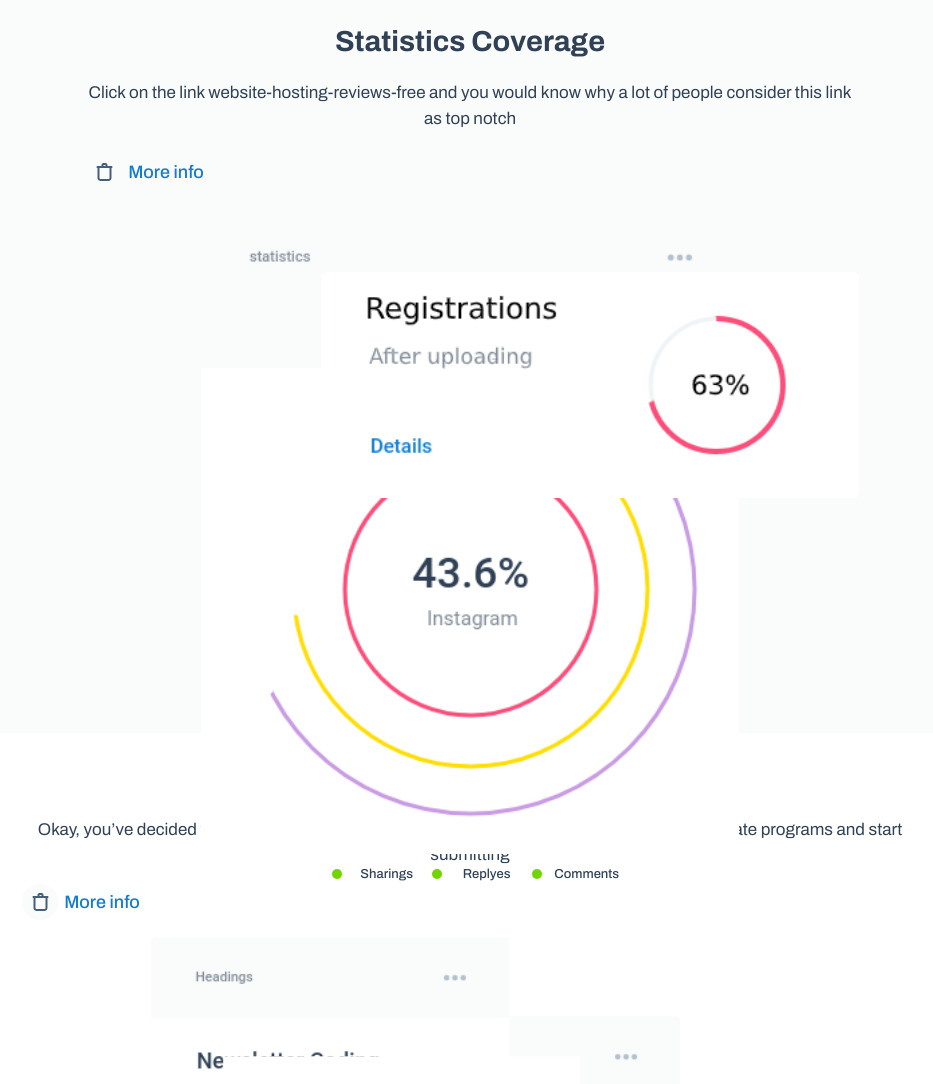
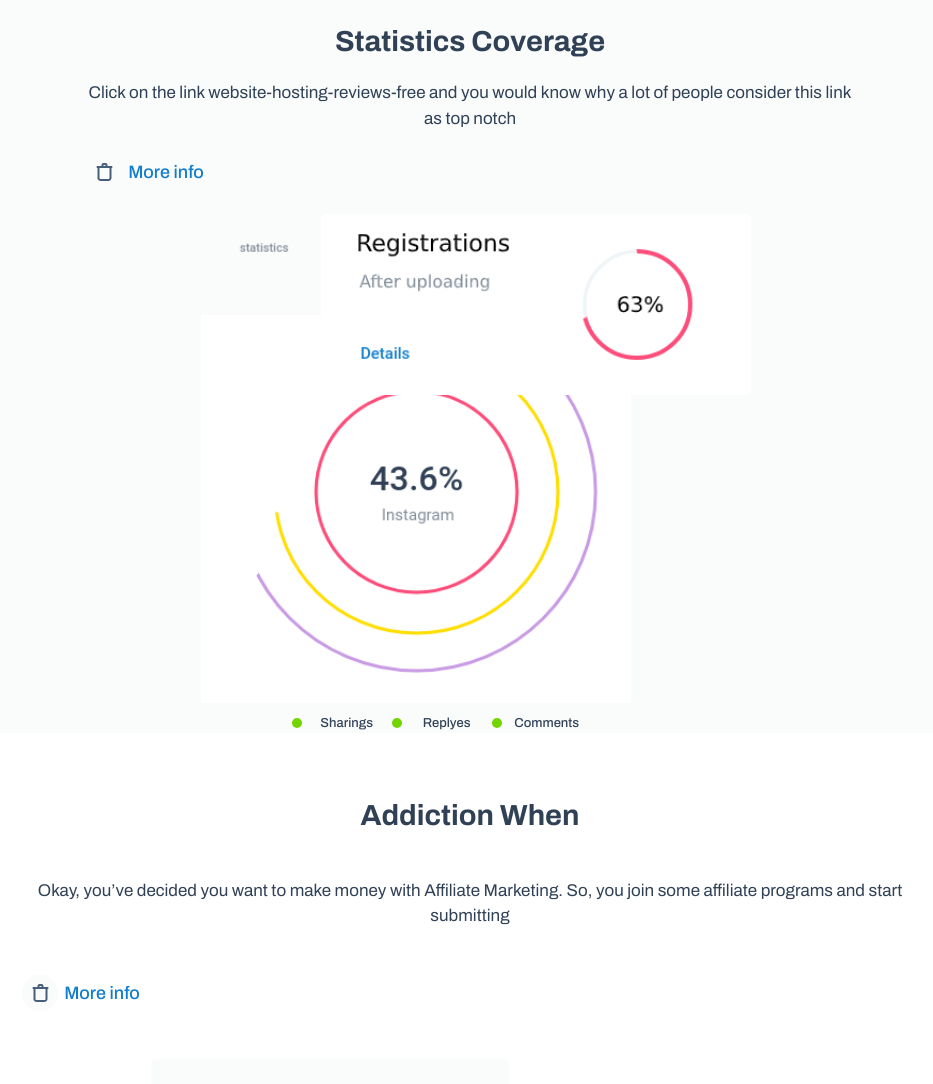
Before and after one commit to Aeilon/landing-page, a Gatsby site: page / in a window 1280 px wide. Shown: the part 1203-2287 px from the top of the page, without its empty margins (170-1103 px from the left). Built offline with nearby package versions, Linux system fonts and the light colour scheme; Gatsby itself is replaced by a stand-in of ours.

Commit message:
refactor: Fix images scaling

```diff
--- a/src/components/Feature/index.js
+++ b/src/components/Feature/index.js
@@ -68,19 +68,19 @@ const FirstImage = styled.img`
     left: 200px;
   }
   @media (min-width: 1440px) {
-    width: 50%;
-    top: 90px;
-    left: 120px;
+    width: 45%;
+    top: 70px;
+    left: 90px;
   }
   @media (min-width: 1600px) {
-    width: 50%;
-    top: 110px;
-    left: 120px;
+    width: 40%;
+    top: 80px;
+    left: 90px;
   }
   @media (min-width: 1900px) {
-    width: 50%;
-    top: 120px;
-    left: 130px;
+    width: 42%;
+    top: 100px;
+    left: 120px;
   }
 `
 const SecondImage = styled.img`
@@ -107,19 +107,19 @@ const SecondImage = styled.img`
     left: -230px;
   }
   @media (min-width: 1440px) {
-    width: 50%;
+    width: 45%;
     top: -20px;
     left: -260px;
   }
   @media (min-width: 1600px) {
-    width: 50%;
+    width: 40%;
     top: -20px;
-    left: -270px;
+    left: -260px;
   }
   @media (min-width: 1900px) {
-    width: 50%;
+    width: 42%;
     top: -20px;
-    left: -320px;
+    left: -250px;
   }
 `
 const ThirdImage = styled.img`
@@ -148,19 +148,19 @@ const ThirdImage = styled.img`
     left: 300px;
   }
   @media (min-width: 1440px) {
-    width: 50%;
+    width: 45%;
     top: -230px;
-    left: 250px;
+    left: 200px;
   }
   @media (min-width: 1600px) {
-    width: 50%;
-    top: -250px;
-    left: 250px;
+    width: 40%;
+    top: -220px;
+    left: 200px;
   }
   @media (min-width: 1900px) {
-    width: 50%;
-    top: -310px;
-    left: 300px;
+    width: 42%;
+    top: -260px;
+    left: 250px;
   }
 `
 
@@ -171,6 +171,9 @@ const TextBox = styled.div`
   flex-direction: column;
   justify-content: space-evenly;
 
+  @media (min-width: 768px) {
+    height: 55%;
+  }
   @media (min-width: 1440px) {
     order: 2;
     height: 45%;
--- a/src/components/Features/Feature/index.js
+++ b/src/components/Features/Feature/index.js
@@ -35,8 +35,17 @@ const FeatureBox = styled.div`
   @media (min-width: 425px) {
     height: 65px;
   }
+  @media (min-width: 1440px) {
+    width: 120%;
+    padding-left: 35px;
+  }
   @media (min-width: 1600px) {
-    padding-left: 35px;
+    padding-left: 60px;
+    width: 130%;
+  }
+  @media (min-width: 1900px) {
+    padding-left: 135px;
+    width: 130%;
   }
 `
 const TextBox = styled.div`
@@ -53,7 +62,7 @@ const TextBox = styled.div`
     flex: 4;
   }
   @media (min-width: 1600px) {
-    flex: 6;
+    flex: 8;
   }
 `
 const SH3 = styled.h3`
--- a/src/components/Statistic/StatisticList/index.js
+++ b/src/components/Statistic/StatisticList/index.js
@@ -9,7 +9,11 @@ const ListBox = styled.div`
 
   @media (min-width: 768px) {
     position: relative;
-    bottom: 150px;
+    right: 40px;
+    bottom: 140px;
+  }
+  @media (min-width: 1900px) {
+    right: 125px;
   }
 `
 const ImgBox = styled.div`
--- a/src/components/Statistic/index.js
+++ b/src/components/Statistic/index.js
@@ -74,11 +74,16 @@ const IllustrationBox = styled.div`
     height: 500px;
   }
   @media (min-width: 1440px) {
-    //width: 450px;
+    padding-top: 50px;
     flex: 2;
   }
   @media (min-width: 1600px) {
     flex: 8;
+    margin-left: 120px;
+  }
+  @media (min-width: 1900px) {
+    margin-left: 150px;
+    flex: 10;
   }
 `
 const SH1 = styled.h1`
@@ -132,9 +137,13 @@ const Image = styled.img`
 
   @media (min-width: 768px) {
     position: relative;
+    width: 80%;
     top: ${props => props.top};
     left: ${props => props.left};
     z-index: ${props => props.zIndex};
+  }
+  @media (min-width: 1900px) {
+    width: 60%;
   }
 `
 
@@ -152,8 +161,8 @@ export default () => {
         </TextBox>
         <IllustrationBox>
           <Image src={Statistic1} alt="1" zIndex="2" />
-          <Image src={Statistic2} alt="2" zIndex="3" left="120px" top="-30px" />
-          <Image src={Statistic3} alt="3" top="-160px" zIndex="1" />
+          <Image src={Statistic2} alt="2" zIndex="3" left="120px" top="-70px" />
+          <Image src={Statistic3} alt="3" top="-150px" zIndex="1" />
           <StatisticList />
         </IllustrationBox>
       </Wrapper>
```
